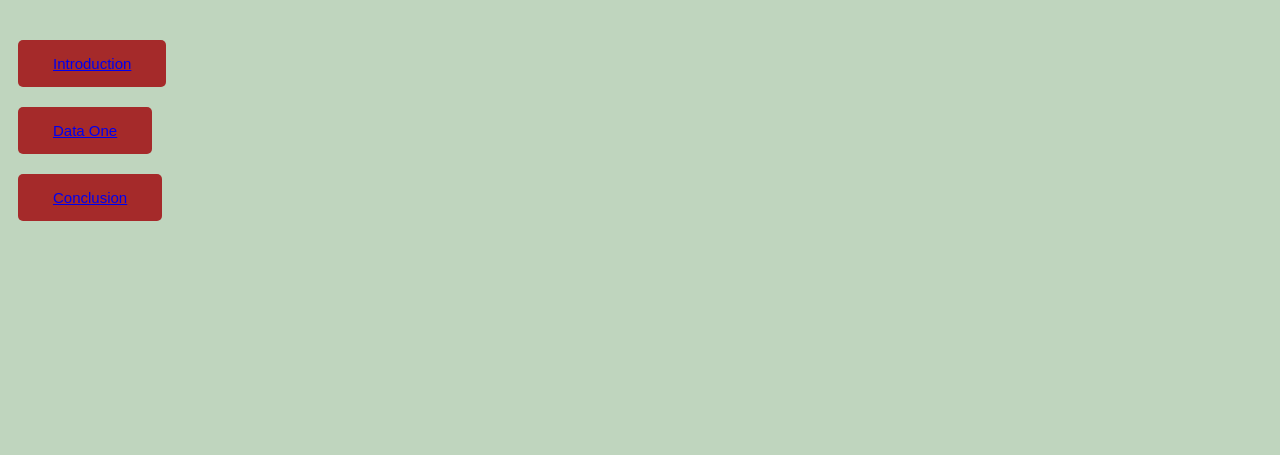
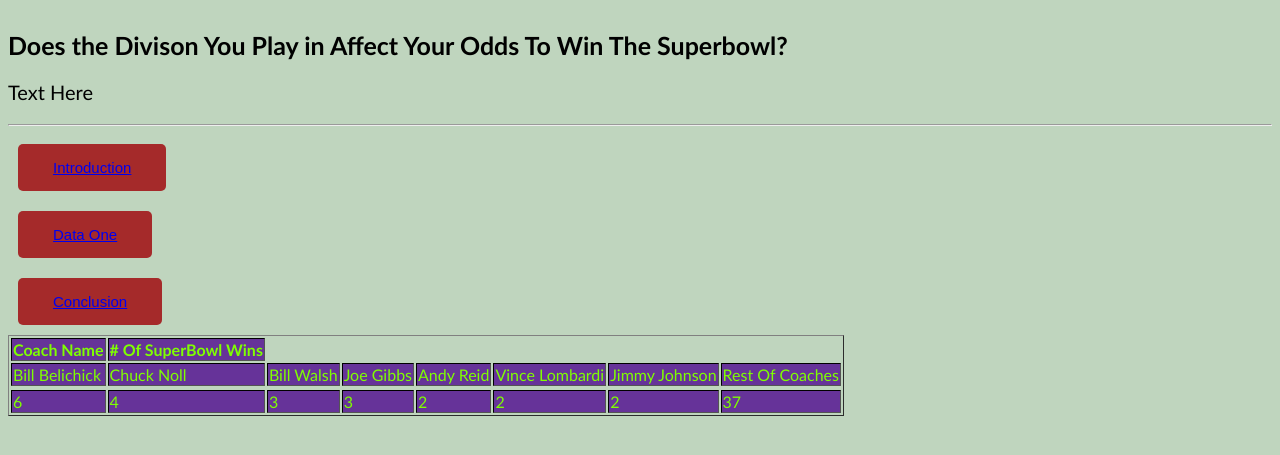
Before and after one commit to goodwing27/GoodwinWebDesignSpring25, a plain HTML site: page 3AdvancedHTMLCSS/Unit 3 Project/3Data.html in a window 1280 px wide. Shown: the part 97-552 px from the top of the page. Drawn offline with Linux system fonts and the light colour scheme.

Commit message:
worked on project

```diff
--- a/3AdvancedHTMLCSS/Unit 3 Project/3Data.html
+++ b/3AdvancedHTMLCSS/Unit 3 Project/3Data.html
@@ -12,7 +12,35 @@
     <header>
         <h1>Data 2</h1>
     </header>
-    <main></main>
+    <main><strong class="subTitle">Does the Divison You Play in Affect Your Odds To Win The Superbowl?</strong>
+        <p>Text Here</p>
+        <hr>
+        <table class="tableBorder" border="1">
+            <tr>
+                <th>Coach Name</th>
+                <th># Of SuperBowl Wins</th>
+            </tr>
+            <tr>
+                <td>Bill Belichick</td>
+                <td>Chuck Noll</td>
+                <td>Bill Walsh</td>
+                <td>Joe Gibbs</td>
+                <td>Andy Reid</td>
+                <td>Vince Lombardi</td>
+                <td>Jimmy Johnson</td>
+                <td>Rest Of Coaches</td>
+            <tr>
+            <tr>
+                <td>6</td>
+                <td>4</td>
+                <td>3</td>
+                <td>3</td>
+                <td>2</td>
+                <td>2</td>
+                <td>2</td>
+                <td>37</td>
+            </tr>
+    </main>
     <footer>
         <button class="clickable"><a href="1Introduction.html">Introduction</a></button>
         <br>
--- a/3AdvancedHTMLCSS/Unit 3 Project/style.css
+++ b/3AdvancedHTMLCSS/Unit 3 Project/style.css
@@ -16,6 +16,16 @@ button {
     font-size: 15px;
     outline: none;
     transition: color 2s
+}
+
+tr {
+    border: 10px solid black;
+    padding: 10px;
+    margin-top: 40px;
+    margin-right: 40px;
+    margin-bottom: 40px;
+    background-color: rebeccapurple;
+    color: chartreuse;
 }
 
 .clickable:hover {
```
Also changed, not shown: 3AdvancedHTMLCSS/Unit 3 Project/2Data.html (+7 -1 lines), 3AdvancedHTMLCSS/Unit 3 Project/imgs/SuperBowldWinsByDivision.jpg (added).
